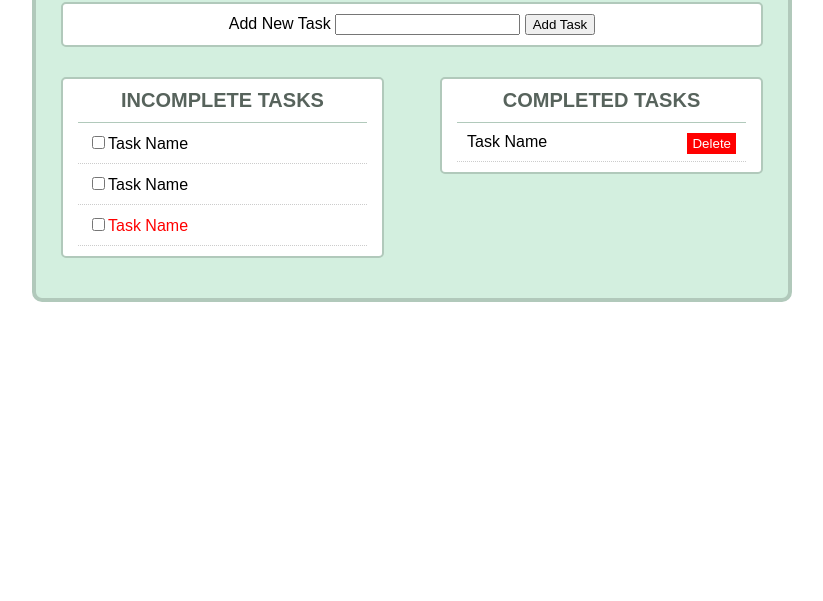
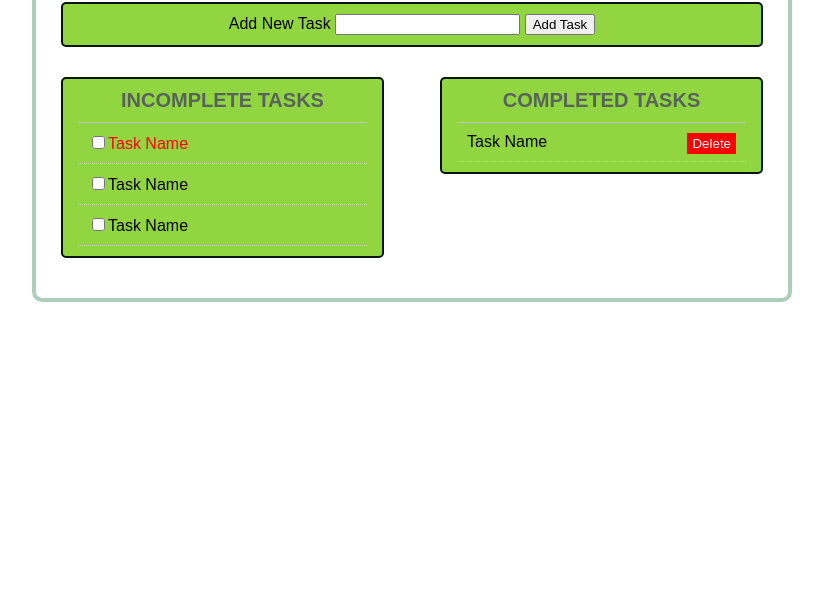
Before and after one commit to mdabdulhalimcse/To-Do-App-with-JavaScript, a plain HTML site: page index.html in a window 1280 px wide. Shown: the part 199-800 px from the top of the page, without its empty margins (228-1051 px from the left). Drawn offline with Linux system fonts and the light colour scheme.

Commit message:
DOM traversing is done

```diff
--- a/script.js
+++ b/script.js
@@ -46,9 +46,9 @@
 //     elements.style.color = 'red';
 // }
 
-let elementLast = document.querySelector('.item:nth-child(3)');
-console.log(elementLast);
-    elementLast.style.color = 'red';
+// let elementLast = document.querySelector('.item:nth-child(3)');
+// console.log(elementLast);
+//     elementLast.style.color = 'red';
 
 
     // ✅.children
@@ -56,3 +56,17 @@ console.log(elementLast);
     // ✅ .closest
     // ✅ .nextElementSibling
     // ✅ .previousElementSibling
+
+    // const grandParent = document.querySelector('.todo-list');
+    // const parent  = document.querySelector('#items');
+    // const parent = grandParent.children;
+    // const children = parent[1].children;
+    // console.log(children);
+    // const children = grandParent.querySelectorAll('.item');
+
+const children = document.querySelector('.item');
+// const parent = children.parentElement;
+// const grandParent  = children.closest('.todo-list');
+const childrenNext = children.nextElementSibling;
+const childrenPrev = childrenNext.previousElementSibling;
+    childrenPrev.style.color = 'red';
--- a/style.css
+++ b/style.css
@@ -1,23 +1,15 @@
-/*
- * Title: To Do List CSS file
- * Description: This file has all the styles associated with the To Do App project
- * Author: Sumit Saha ( Learn with Sumit )
- * Date: 12/16/2020
- *
- */
-
 * {
   box-sizing: border-box;
 }
 
 .container {
-  background: #d3efdf;
+  background: #fff;
   padding: 25px;
   max-width: 760px;
   margin: 25px auto;
   overflow: hidden;
   border-radius: 10px;
-  border: 4px solid #b1c9bb;
+  border: 4px solid #acceba;
   font-family: sans-serif;
 }
 
@@ -51,9 +43,9 @@ h2 {
 
 .box {
   padding: 10px 15px;
-  border: 2px solid #b1c9bb;
+  border: 2px solid #0a140e;
   border-radius: 5px;
-  background: #fff;
+  background: rgb(145, 214, 65);
   margin: 15px 0;
 }
 
```
Also changed, not shown: 1 other file.
